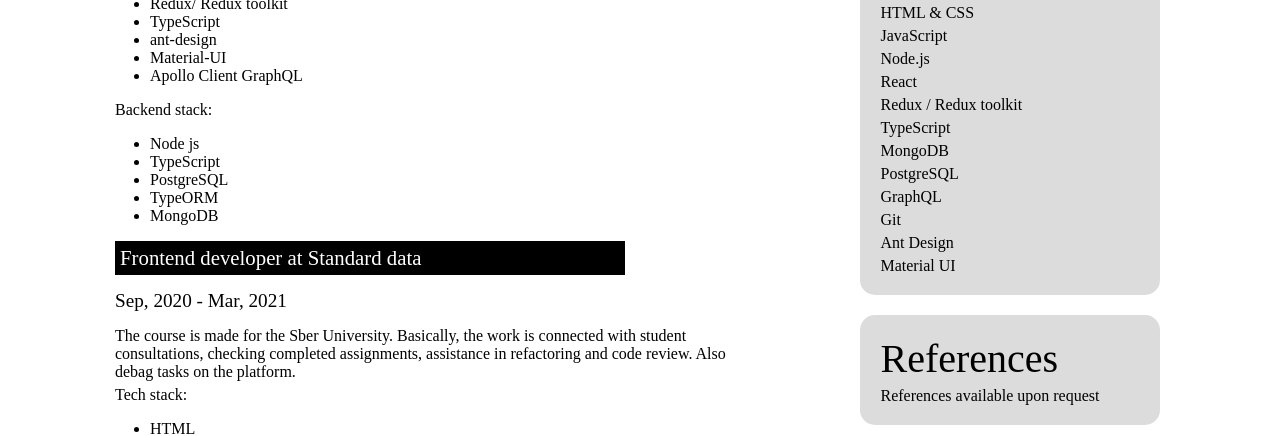
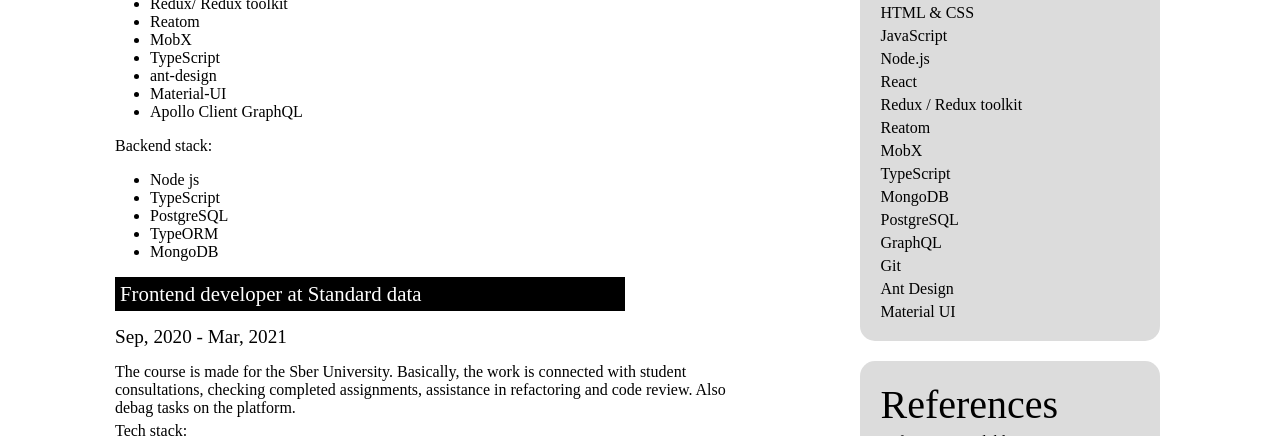
Before and after one commit to AleksandrKocherga/AleksandrKocherga.github.io, a plain HTML site: page index.html in a window 1280 px wide. Shown: the part 664-1100 px from the top of the page. Drawn offline with Linux system fonts and the light colour scheme.

Commit message:
Update index.html

```diff
--- a/index.html
+++ b/index.html
@@ -56,6 +56,8 @@
                         <ul class="tech-stack__list">
                             <li>React</li>
                             <li>Redux/ Redux toolkit</li>
+                            <li>Reatom</li>
+                            <li>MobX</li>
                             <li>TypeScript </li>
                             <li>ant-design</li>
                             <li>Material-UI</li>
@@ -127,8 +129,10 @@
                 <p>HTML & CSS</p>
                 <p>JavaScript</p>
                 <p>Node.js</p>
-                <p> React</p>
+                <p>React</p>
                 <p>Redux / Redux toolkit</p>
+                <p>Reatom</p>
+                <p>MobX</p>
                 <p>TypeScript</p>
                 <p>MongoDB</p>
                 <p>PostgreSQL</p>
```
